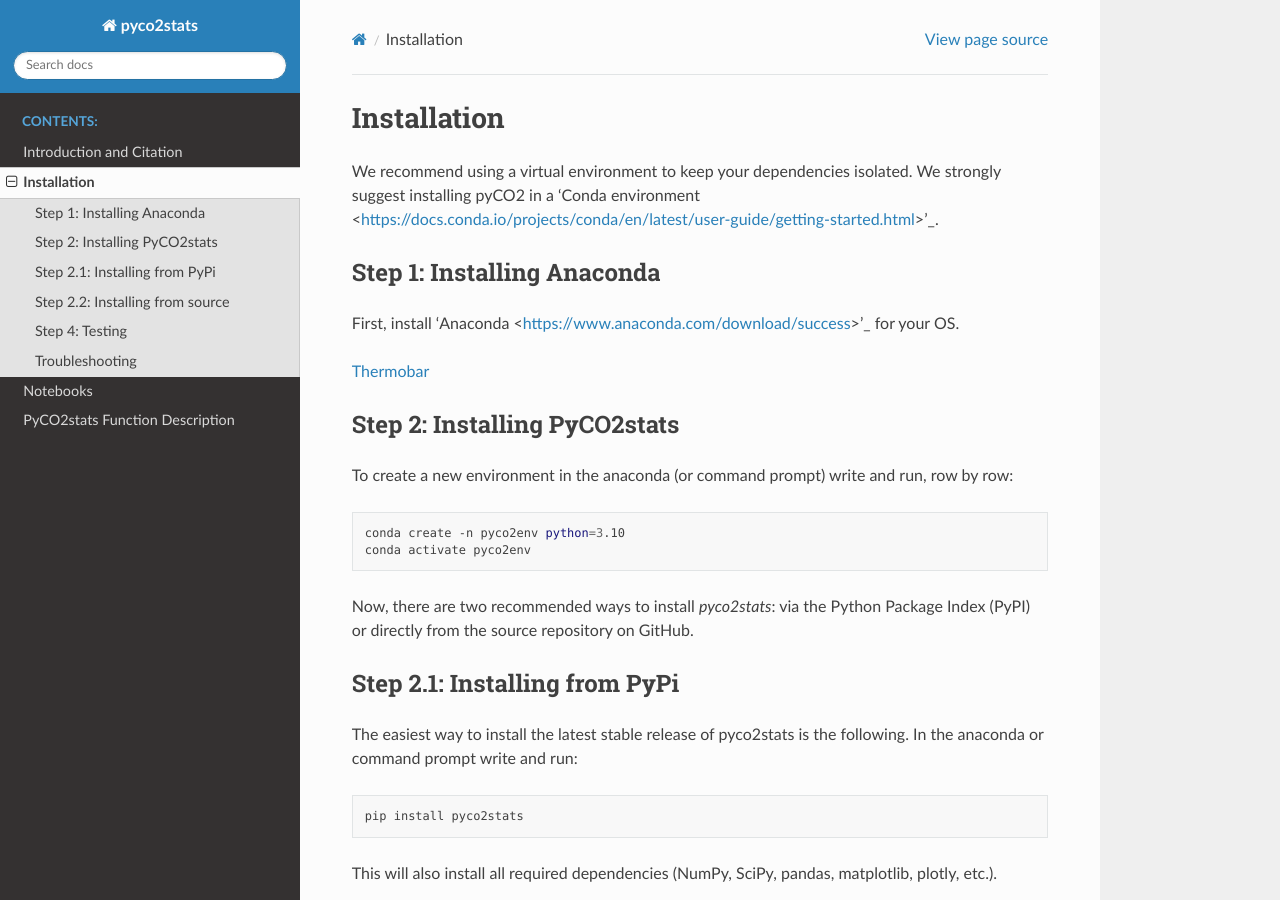
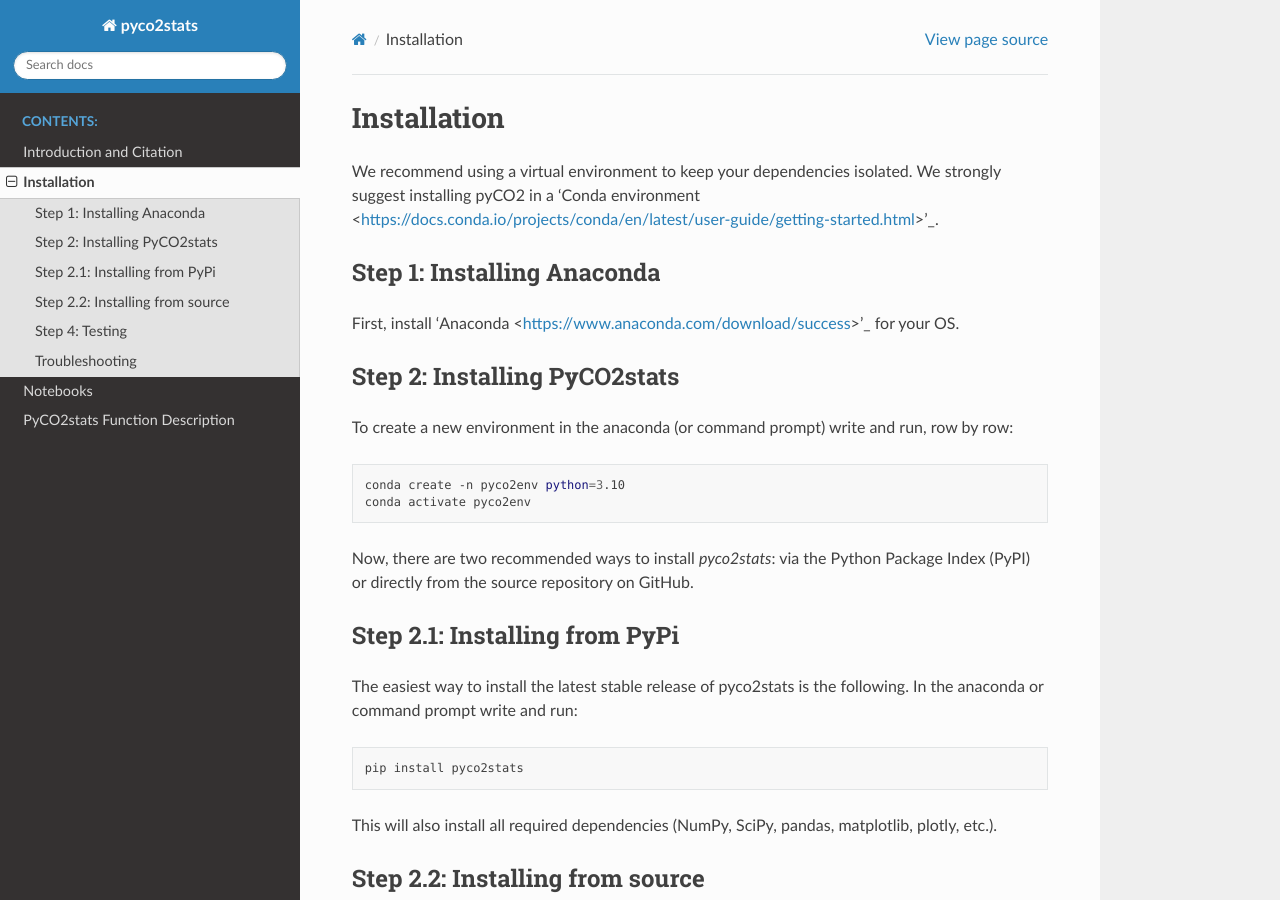
Before and after one commit to AIVolcanoLab/pyco2stats, a Sphinx documentation site: the page built from docs/installation.rst, in a window 1280 px wide and 900 px high. Built offline with Sphinx 7.4.7 and the Read the Docs theme 3.1.0, drawn with Linux system fonts in a browser that asks for light colours; pages that are not in the unit, such as notebooks, are missing from menus.

Commit message:
Update installation.rst

```diff
--- a/docs/installation.rst
+++ b/docs/installation.rst
@@ -5,8 +5,6 @@ We recommend using a virtual environment to keep your dependencies isolated. We
 Step 1: Installing Anaconda
 ---------------------------
 First, install 'Anaconda <https://www.anaconda.com/download/success>'_ for your OS.
-
-`Thermobar <https://www.jvolcanica.org/ojs/index.php/volcanica/article/view/161>`_
 
 Step 2: Installing PyCO2stats
 -----------------------------
```
